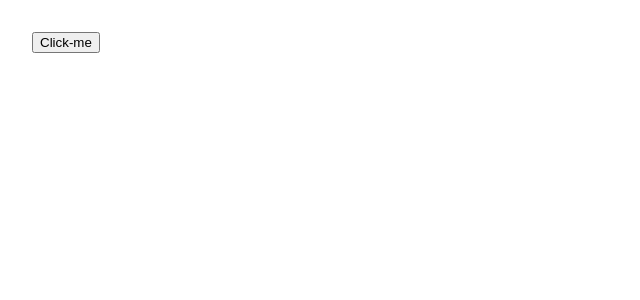
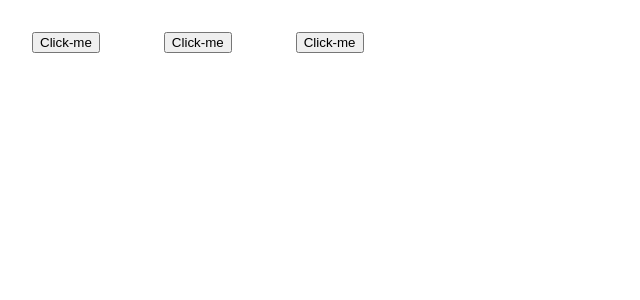
Before and after one commit to oguiaugusto/trybe-exercises, a React (Create React App) app in the folder 02 - FRONT-END/bloco-11-componentes-com-estado-eventos-e-formularios-com-react/dia-1-componentes-com-estado-e-eventos/fancy-buttons/: page / in a window 1280 px wide. Shown: the top 300 px of the page, without its empty margins (0-640 px from the left). Built offline with nearby package versions, Linux system fonts and the light colour scheme.

Commit message:
Fixação 1.2

```diff
--- a/02 - FRONT-END/bloco-11-componentes-com-estado-eventos-e-formularios-com-react/dia-1-componentes-com-estado-e-eventos/fancy-buttons/src/App.js
+++ b/02 - FRONT-END/bloco-11-componentes-com-estado-eventos-e-formularios-com-react/dia-1-componentes-com-estado-e-eventos/fancy-buttons/src/App.js
@@ -3,10 +3,22 @@ import './App.css';
 
 class App extends React.Component {
   render() {
-    function handleClick() {
-      console.log('Hello, world!');
+    function handleClick1() {
+      console.log('Texto 1');
     }
-    return <button onClick={handleClick}>Click-me</button>;
+    function handleClick2() {
+      console.log('TEXTO 2');
+    }
+    function handleClick3() {
+      console.log('texto 3');
+    }
+    return (
+      <>
+        <button onClick={handleClick1}>Click-me</button>
+        <button onClick={handleClick2}>Click-me</button>
+        <button onClick={handleClick3}>Click-me</button>
+      </>
+    );
   }
 }
 
```
